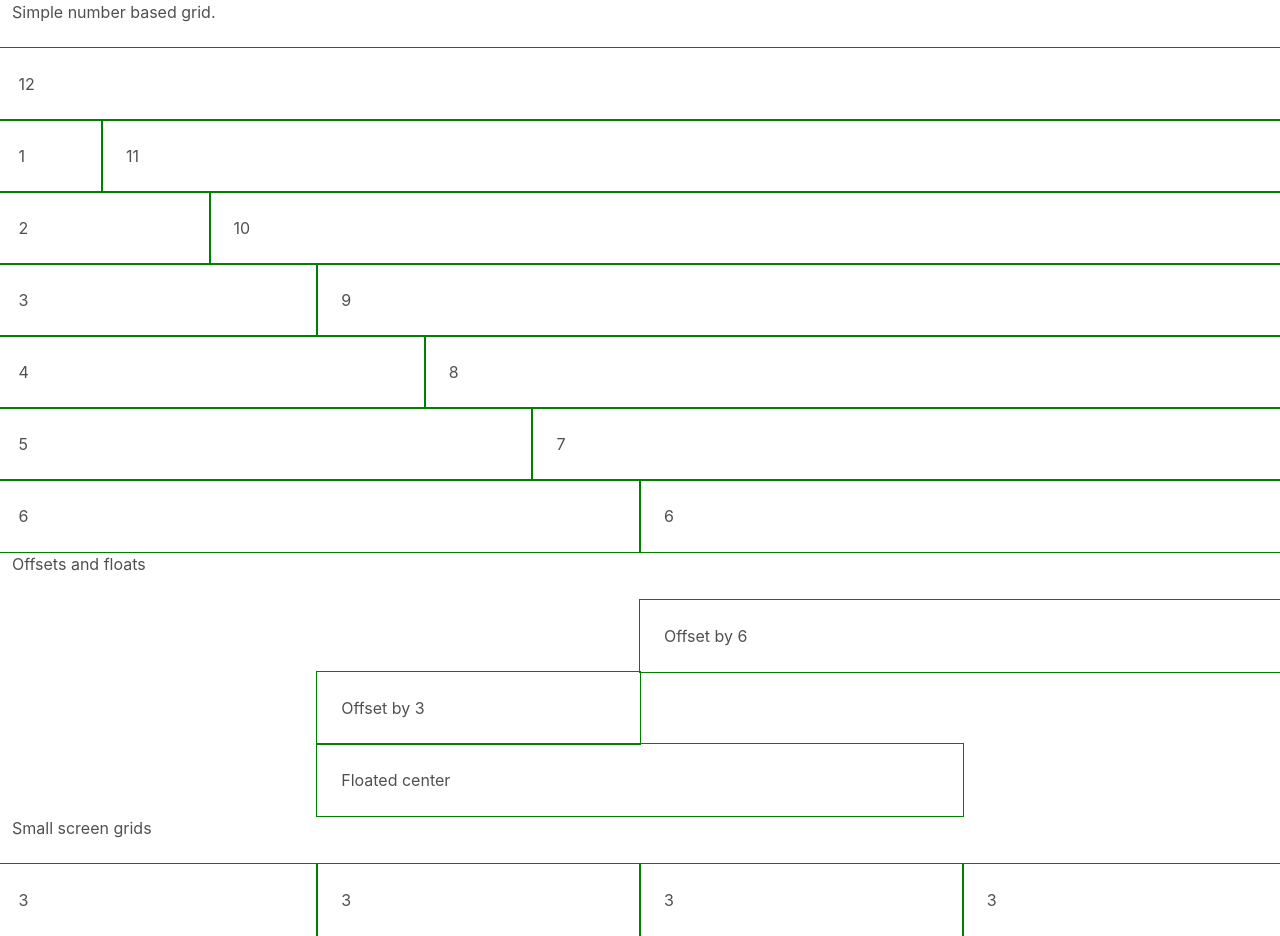
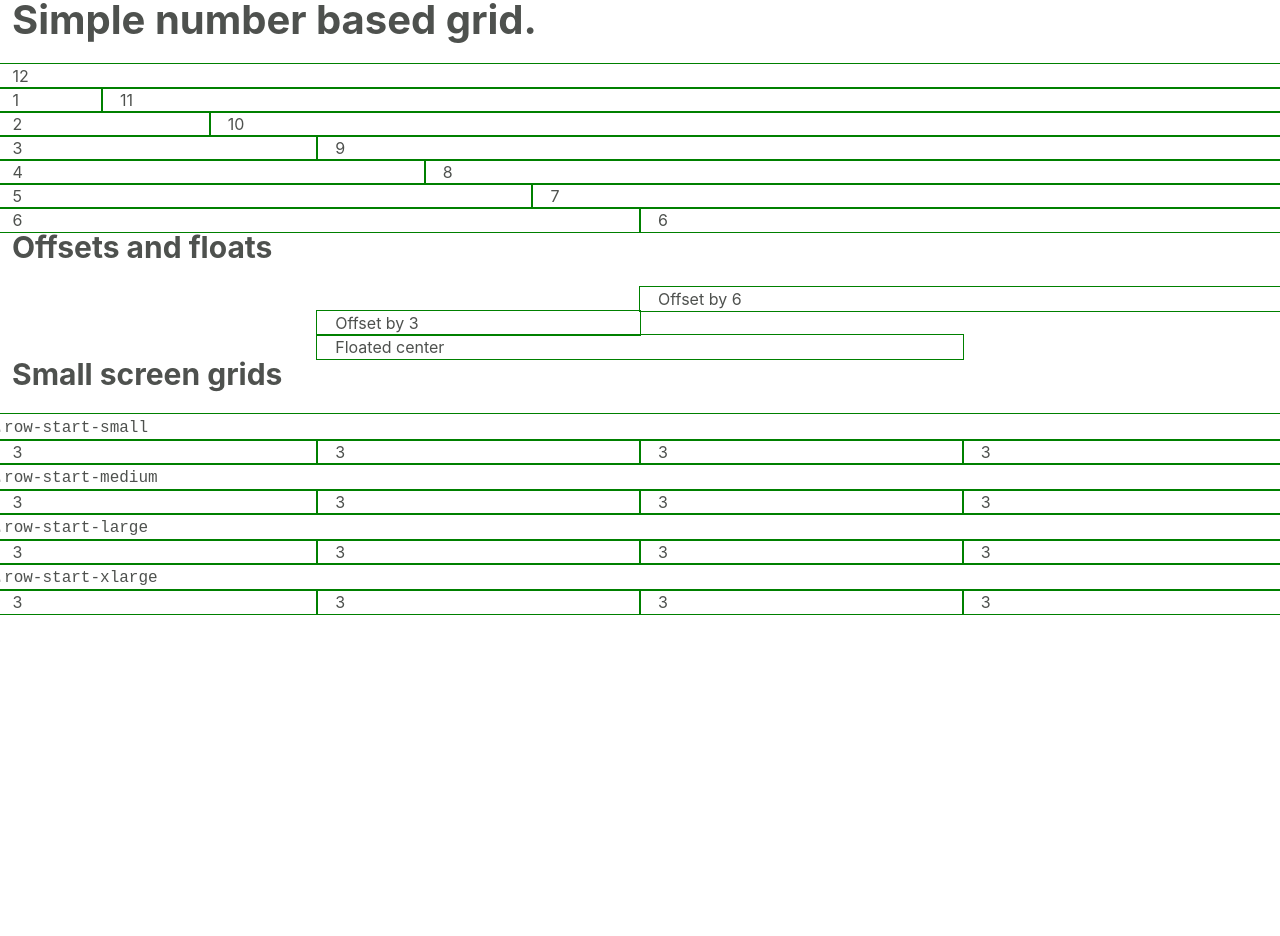
Before and after one commit to Offroadcode/Offroadcode-Starter-Kit, a website: page index.html in a window 1280 px wide. After the commit the page ends 800 px from the top, so only its background shows below. Drawn offline with Linux system fonts and the light colour scheme.

Commit message:
Updated grid file to tidy some old code

```diff
--- a/assets/sass/layout/_grid.scss
+++ b/assets/sass/layout/_grid.scss
@@ -1,4 +1,12 @@
-// Grid is modified version of Kraken from http://kraken.io
+/*
+
+	LAYOUT GRID
+	=========
+
+	The layout grid is a modified version of Kraken (http://kraken.io). Documentation and examples are available on the Kraken site if needed.
+
+	NOTE: We use number classes up to 12 to enable compatability with Umbraco's Grid package
+*/
 
 // Layout & Grid Variables
 $container-max: 80rem;
@@ -8,25 +16,7 @@ $container-width: 100%;
 $grid-margins: 1.4%;
 $space: 1.5rem;
 
-// use: .grid-third or .grid-three-fourths etc
-/* $grid-sizes: (
-	ten: 10%,
-	twenty: 20%,
-	thirty: 30%,
-	fourty: 40%,
-	fifty: 50%,
-	sixty: 60%,
-	seventy: 70%,
-	eighty: 80%,
-	ninety: 90%,
-	sixth: 16.6666666667%,
-	quarter: 25%,
-	third: 33.33333333333%,
-	two-thirds: 66.666666666667%,
-	three-quarters: 75%,
-	full: 100%
-	); */
-
+// Use ".grid-1", "grid-6" etc
 $grid-sizes: (
 	1: 8.33333%,
 	2: 16.66667%,
@@ -42,13 +32,14 @@ $grid-sizes: (
 	12: 100%
 	);
 
-$grid-breakpoints: ( // breakpoint, prefix, include offsets (boolean)
+// breakpoint, prefix, include offsets (boolean) - unless specified with a row-start-xxx class, the grid will be 100% blocks until screen size is at the xlarge breakpoint. You can customise this below.
+$grid-breakpoints: (
 	($bp-xsmall, ".row-start-xsmall", false),
 	($bp-small, ".row-start-small", false),
 	($bp-medium, ".row-start-medium", false),
 	($bp-large, ".row-start-large", false),
-	($bp-xlarge, ".row-start-xlarge", false),
-	($bp-xxlarge, null, true)
+	//($bp-xlarge, ".row-start-xlarge", false),
+	($bp-xlarge, null, true)
 	);
 
 %grid-base {
@@ -60,15 +51,12 @@ $grid-breakpoints: ( // breakpoint, prefix, include offsets (boolean)
 	}
 
 @each $grid, $width in ($grid-sizes) {
-	//.grid-#{$grid} {
 	.grid-#{$grid} {
 		@extend %grid-base;
 		}
 	}
 
-/**
- * Add columns to grid on bigger screens
- */
+ // Add columns to grid on bigger screens
 @each $breakpoint, $prefix, $offset in ($grid-breakpoints){
 	@media (min-width: $breakpoint) {
 		@each $grid, $width in ($grid-sizes) {
@@ -104,8 +92,8 @@ $grid-breakpoints: ( // breakpoint, prefix, include offsets (boolean)
 		max-width: $container-max/2;
 		}
 	&--mid {
-			max-width: $container-max/1.25;
-			}
+		max-width: $container-max/1.25;
+		}
 	&--full {
 		max-width: 100%;
 		padding-left: 0;
@@ -113,23 +101,17 @@ $grid-breakpoints: ( // breakpoint, prefix, include offsets (boolean)
 			}
 	}
 
-	//.row,
 	.row {
 		margin-left: $grid-margins * -1;
 		margin-right: $grid-margins * -1;
 		@extend %clearfix;
+
+		div {
+			// This is just to make the grid visible for demo purposes, it's not needed for any dev work
+			outline: 1px solid green;
+			}
+
 		}
-
-/* .grid-item {
-	@extend %clearfix;
-	}
-
-.grid-item-content {
-	padding: $space;
-	header & {
-		padding: 0 $space;
-		}
-	} */
 
 .no-pad {
 	padding: 0;
@@ -159,11 +141,3 @@ $grid-breakpoints: ( // breakpoint, prefix, include offsets (boolean)
 	margin-left: auto;
 	margin-right: auto;
 	}
-
-
-.row {
-	div {
-		outline: 1px solid green;
-		padding: $space;
-	}
-}
--- a/index.html
+++ b/index.html
@@ -9,7 +9,6 @@
 	<!-- Delete as required: Prefetch DNS for external assets (CDN-hosted libraries + plugins, font-embedding, social widgets, etc). -->
 	<link rel="dns-prefetch" href="//google-analytics.com">
 	<link rel="dns-prefetch" href="//ajax.googleapis.com">
-	<link rel="dns-prefetch" href="//use.typekit.net">
 
 	<title>Title</title>
 	<meta name="description" content=" " />
@@ -31,16 +30,13 @@
 	<!-- Stylesheets -->
     	<link rel="stylesheet" href="/assets/css/screen.css" media="screen" />
 
-	<!-- Scripts to load quick sharpish -->
-
-
 </head>
 
 <body class=" ">
 
 	<div class="container">
 
-		<p>Simple number based grid. </p>
+		<h1>Simple number based grid.</h1>
 
 		<div class="row">
 			<div class="grid-12">12</div>
@@ -76,7 +72,7 @@
 			<div class="grid-6">6</div>
 		</div>
 
-		<p>Offsets and floats</p>
+		<h2>Offsets and floats</h2>
 
 		<div class="row">
 			<div class="grid-6 offset-6">Offset by 6</div>
@@ -90,9 +86,34 @@
 			<div class="grid-6 float-center">Floated center</div>
 		</div>
 
-		<p>Small screen grids</p>
+		<h2>Small screen grids</h2>
 
 		<div class="row row-start-small">
+			<div><code>.row-start-small</code></div>
+			<div class="grid-3">3</div>
+			<div class="grid-3">3</div>
+			<div class="grid-3">3</div>
+			<div class="grid-3">3</div>
+		</div>
+
+		<div class="row row-start-medium">
+			<div><code>.row-start-medium</code></div>
+			<div class="grid-3">3</div>
+			<div class="grid-3">3</div>
+			<div class="grid-3">3</div>
+			<div class="grid-3">3</div>
+		</div>
+
+		<div class="row row-start-large">
+			<div><code>.row-start-large</code></div>
+			<div class="grid-3">3</div>
+			<div class="grid-3">3</div>
+			<div class="grid-3">3</div>
+			<div class="grid-3">3</div>
+		</div>
+
+		<div class="row row-start-xlarge">
+			<div><code>.row-start-xlarge</code></div>
 			<div class="grid-3">3</div>
 			<div class="grid-3">3</div>
 			<div class="grid-3">3</div>
@@ -102,8 +123,6 @@
 	</div>
 
 	<!-- Scripts-->
-	<!-- <script src="https://ajax.googleapis.com/ajax/libs/jquery/2.0.3/jquery.min.js"></script>
-	<script>!window.jQuery && document.write(unescape('%3Cscript src="/assets/scripts/jquery-2.0.3.min.js"%3E%3C/script%3E'))</script> -->
 	<script src="/assets/js/build/production.min.js"></script>
 	<!-- Scripts -->
 </body>
```
Also changed, not shown: assets/css/screen.css, 1 other file.
